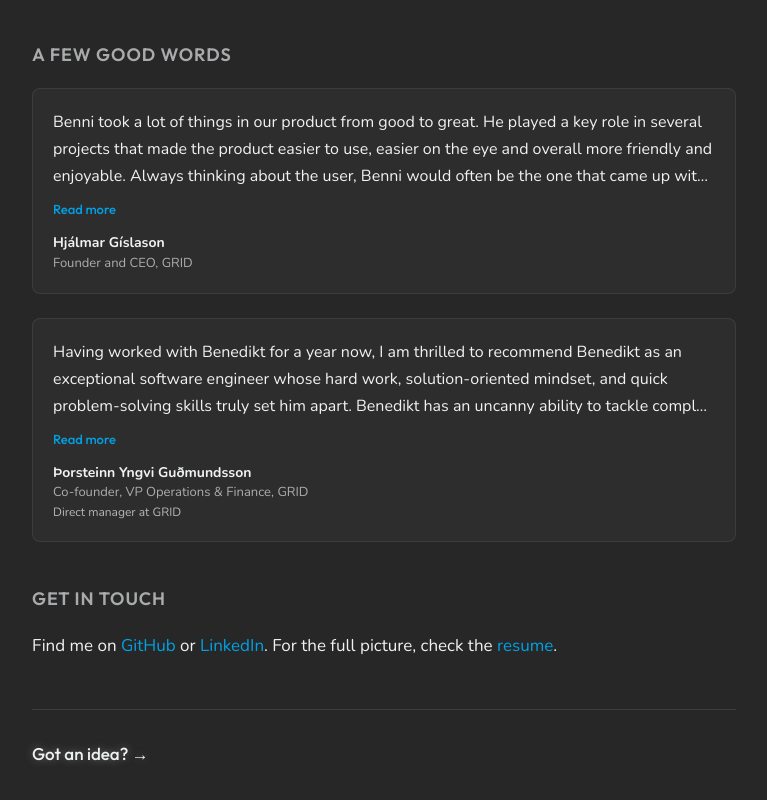
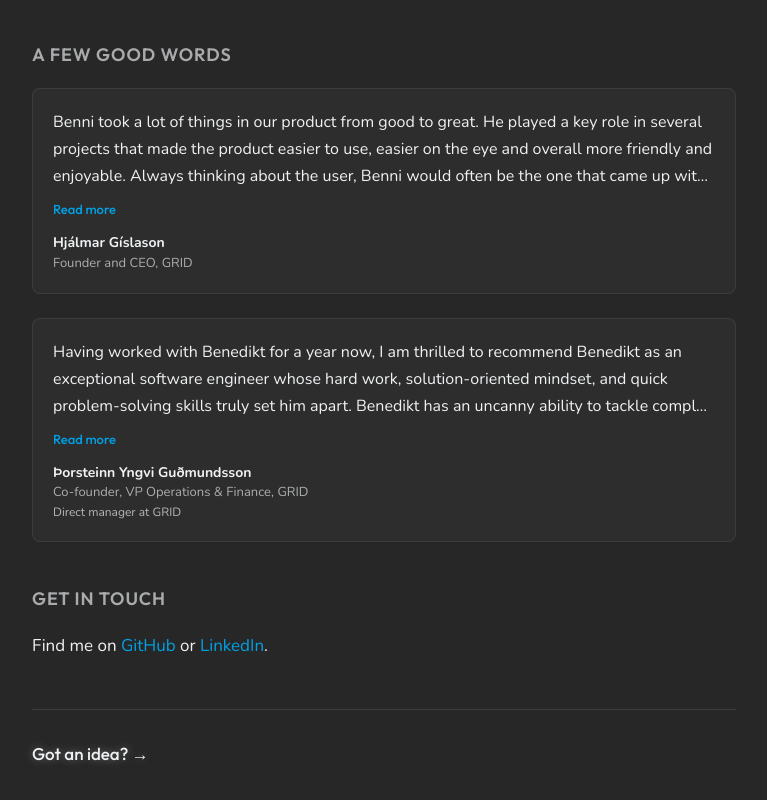
Before and after one commit to benediktvaldez/web, a Next.js app: page /en/who-i-am in a window 1280 px wide. Shown: the part 1145-1945 px from the top of the page, without its empty margins (256-1023 px from the left). Built offline with nearby package versions, Linux system fonts and the light colour scheme.

Commit message:
chore(about): drop resume link from contact section

```diff
--- a/src/app/[locale]/(site)/who-i-am/page.tsx
+++ b/src/app/[locale]/(site)/who-i-am/page.tsx
@@ -3,6 +3,7 @@ import Link from 'next/link';
 import type { Locale } from '@/i18n/config';
 import { getLocalizedSlug } from '@/i18n/config';
 import { getDictionary } from '@/i18n/getDictionary';
+import type { ReactNode } from 'react';
 import { recommendations } from '@/content/recommendations';
 import { RecommendationCard } from '@/components/RecommendationCard/RecommendationCard';
 import styles from './page.module.css';
@@ -26,7 +27,6 @@ export default async function AboutPage({ params }: Props) {
   const t = await getDictionary(locale);
 
   const projectsSlug = getLocalizedSlug('projects', locale);
-  const resumeSlug = getLocalizedSlug('resume', locale);
 
   return (
     <article className={`${styles.article} stagger`}>
@@ -84,7 +84,7 @@ export default async function AboutPage({ params }: Props) {
       <section className={styles.section}>
         <h2 className={styles.sectionHeading}>{t.about.contactHeading}</h2>
         <p className={styles.contactText}>
-          {t.about.contactText.split(/(\{github\}|\{linkedin\}|\{resume\})/).map((part, i) => {
+          {t.about.contactText.split(/(\{github\}|\{linkedin\})/).map((part, i): ReactNode => {
             if (part === '{github}')
               return (
                 <a
@@ -109,12 +109,6 @@ export default async function AboutPage({ params }: Props) {
                   LinkedIn
                 </a>
               );
-            if (part === '{resume}')
-              return (
-                <Link key={i} href={`/${locale}/${resumeSlug}`} className={styles.inlineLink}>
-                  {t.nav.resume.toLowerCase()}
-                </Link>
-              );
             return part;
           })}
         </p>
--- a/src/i18n/dictionaries/en.ts
+++ b/src/i18n/dictionaries/en.ts
@@ -38,7 +38,7 @@ const en = {
     sideProjectsDesc:
       'Crumbtrail, Fil Rouge Studio, and more. Apps built with Next.js and Supabase, developed with AI-augmented workflows.',
     contactHeading: 'Get in touch',
-    contactText: 'Find me on {github} or {linkedin}. For the full picture, check the {resume}.',
+    contactText: 'Find me on {github} or {linkedin}.',
     recommendationsHeading: 'A few good words',
     ctaOptions: [
       'Have a project in mind? →',
--- a/src/i18n/dictionaries/is.ts
+++ b/src/i18n/dictionaries/is.ts
@@ -40,7 +40,7 @@ const is: Dictionary = {
     sideProjectsDesc:
       'Crumbtrail, Fil Rouge Studio, og fleira. Forrit smíðuð með Next.js og Supabase, þróuð með gervigreindarauknum vinnuferlum.',
     contactHeading: 'Hafa samband',
-    contactText: 'Finndu mig á {github} eða {linkedin}. Fyrir heildarmyndina, skoðaðu {resume}.',
+    contactText: 'Finndu mig á {github} eða {linkedin}.',
     recommendationsHeading: 'Nokkur falleg orð',
     ctaOptions: [
       'Ertu með verkefni í huga? →',
```
